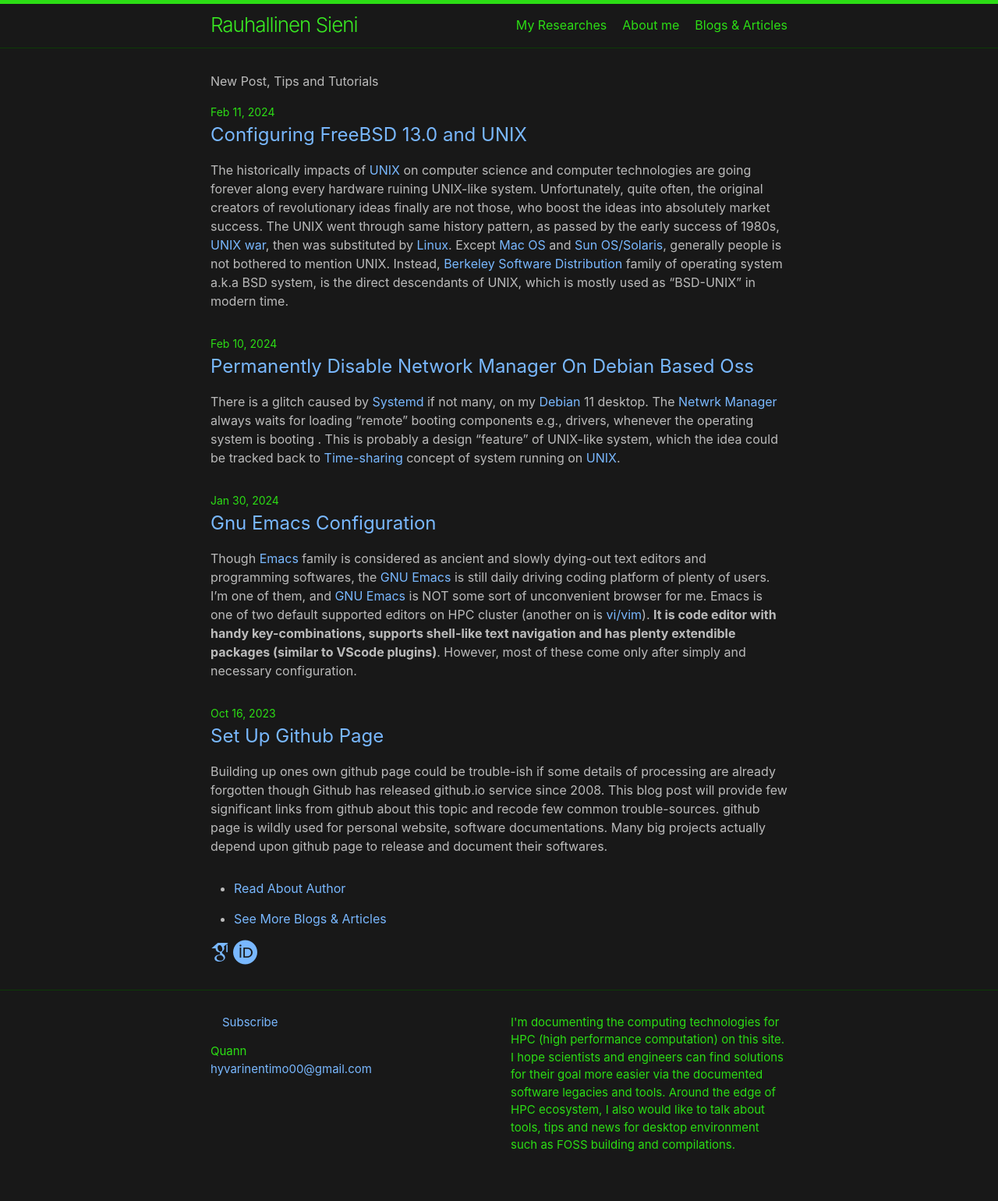
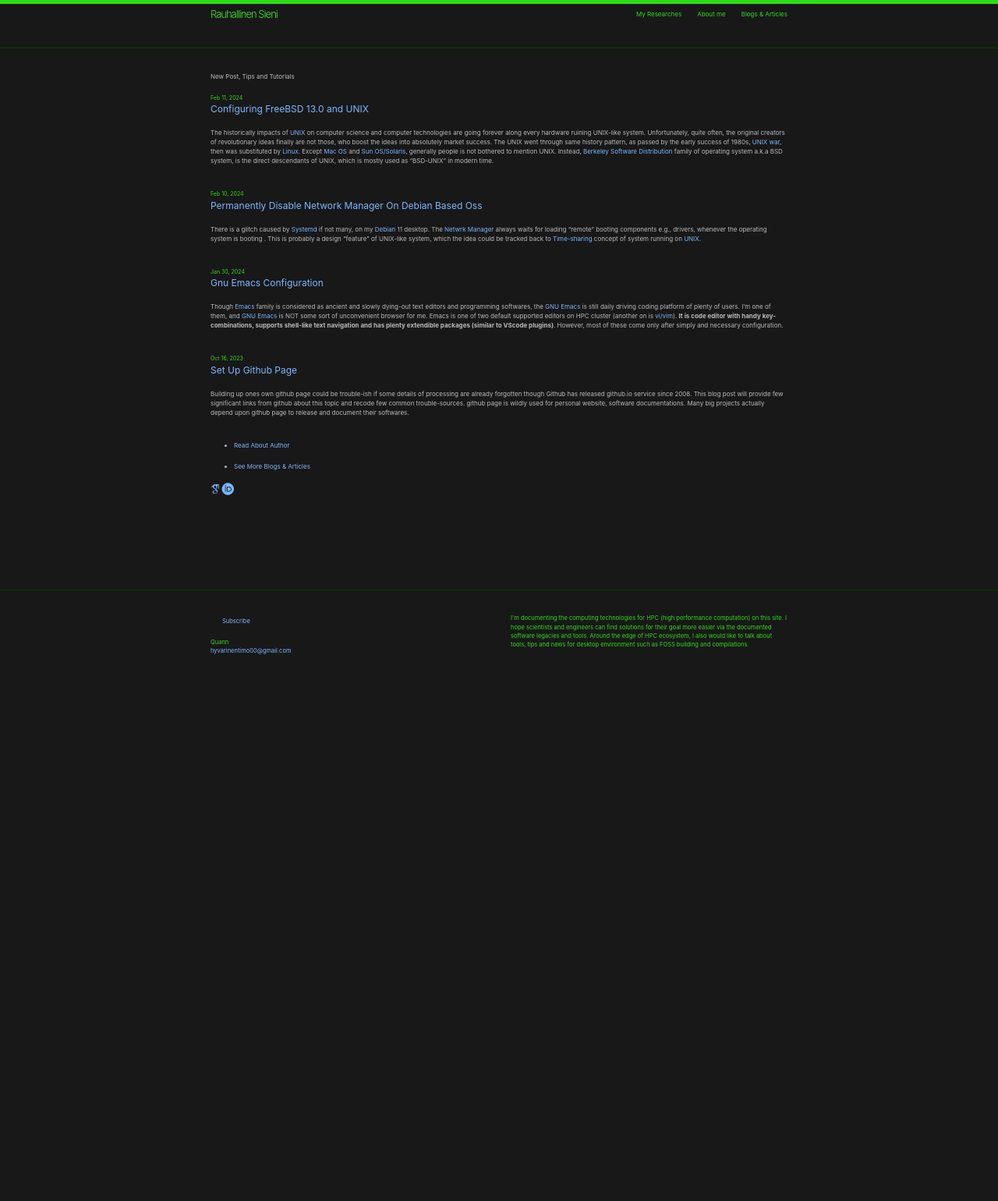
Before and after one commit to tekniiquann/tekniiquann.github.io, a Jekyll site: the page built from index.md, in a window 1280 px wide. Shown: the whole page at 78% size. Built offline with Jekyll 4.4.1, drawn with Linux system fonts in a browser that asks for light colours; some web fonts are replaced; after the commit the page ends 900 px from its top, so only the background shows below that.

Commit message:
change  _sass/minima/initialize.scss

```diff
--- a/_sass/minima/initialize.scss
+++ b/_sass/minima/initialize.scss
@@ -4,7 +4,7 @@
 
 $base-font-family: -apple-system, system-ui, BlinkMacSystemFont, "Segoe UI", "Segoe UI Emoji", "Segoe UI Symbol", "Apple Color Emoji", Roboto, Helvetica, Arial, sans-serif !default;
 $code-font-family: "Menlo", "Inconsolata", "Consolas", "Roboto Mono", "Ubuntu Mono", "Liberation Mono", "Courier New", monospace;
-$base-font-size:   16px !default; //16px
+$base-font-size:   8px !default; //16px
 $base-font-weight: 400 !default;
 $small-font-size:  $base-font-size * 0.875 !default; //0.875
 $base-line-height: 1.5 !default;
```
